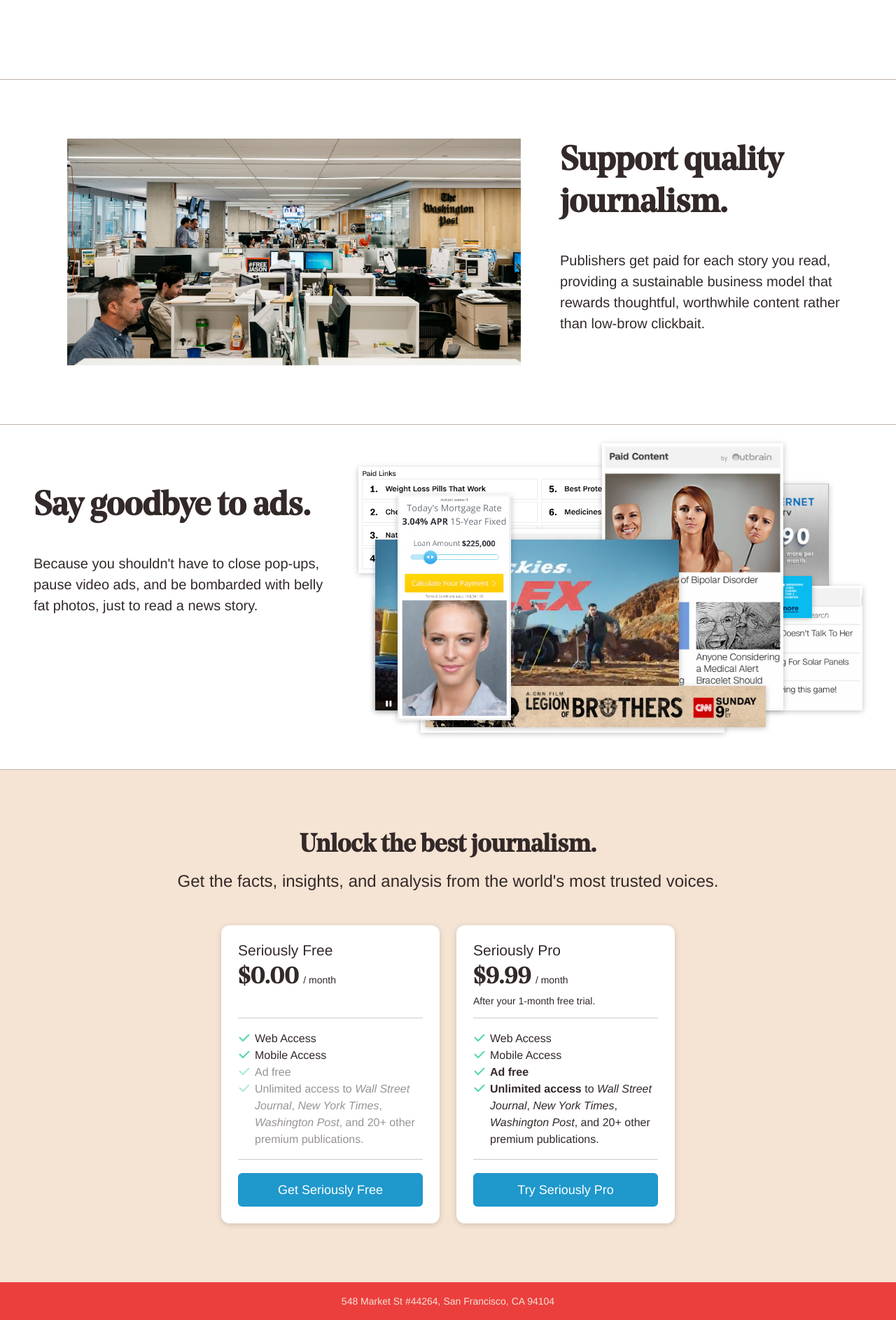
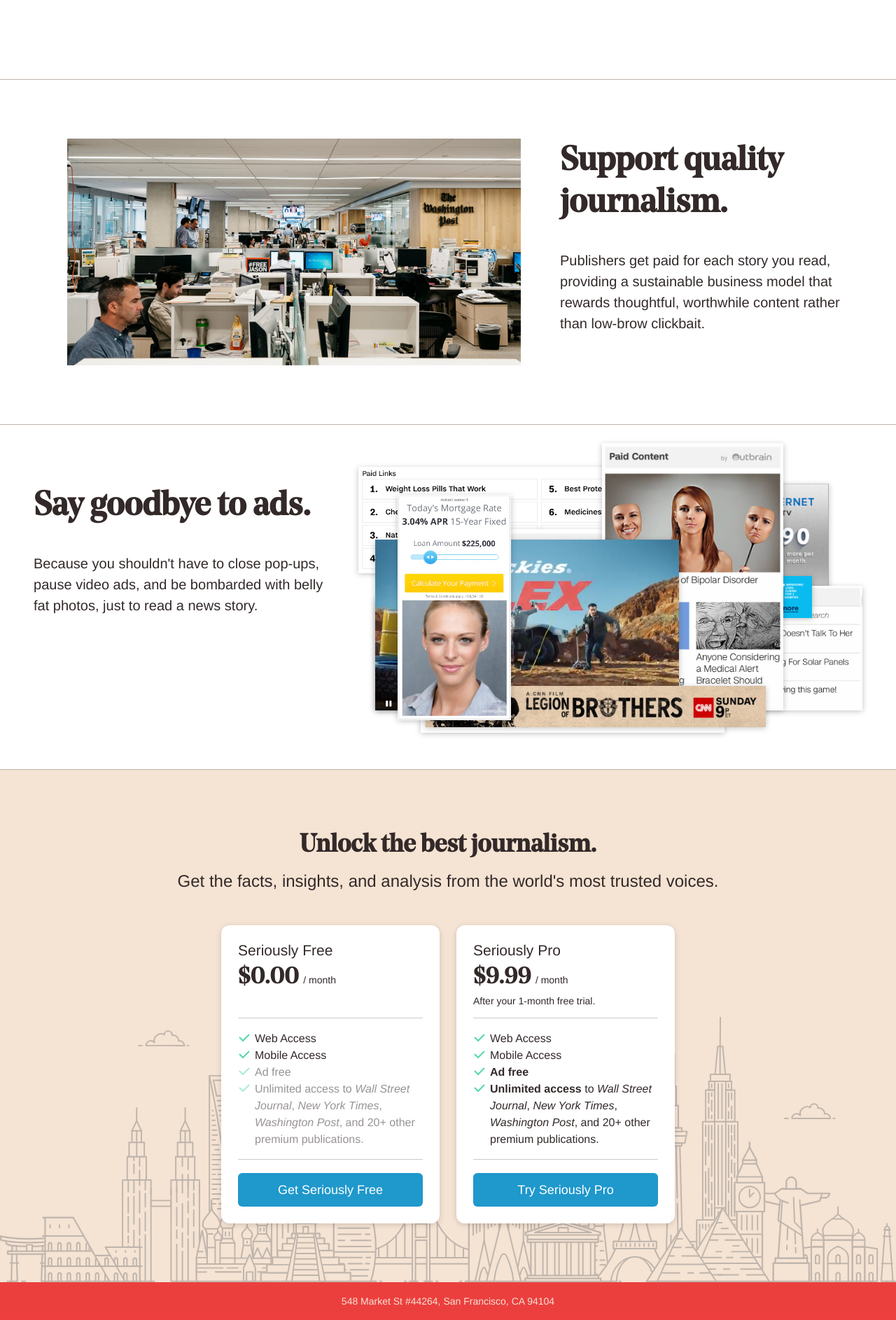
Before and after one commit to SeriouslyInc/seriously-website, a Jekyll site: the page built from 1.html, in a window 1280 px wide. Shown: the part 1171-3057 px from the top of the page at 70% size. Built offline with Jekyll 4.4.1, drawn with Linux system fonts in a browser that asks for light colours.

Commit message:
City background.

```diff
--- a/1.html
+++ b/1.html
@@ -70,6 +70,7 @@
 
 <a name="signup"></a>
 <section class="hero hero-pricing v-padded padded">
+  <img src="../img/city-bg.svg" class="hero-pricing-bg" />
   <div class="v-padded">
     <div class="hero-text padded color-black">
       <h2 class="hero-heading">Unlock the best journalism.</h2>
--- a/_sass/pricing.scss
+++ b/_sass/pricing.scss
@@ -1,4 +1,12 @@
+.hero-pricing-bg {
+  width: 100%;
+  z-index: 0;
+  position: absolute;
+  left: 0;
+  bottom: 0;
+}
 .package-list {
+  position: relative;
   overflow: hidden;
   margin-top: 3rem;
   margin-bottom: 0;
```
Also changed, not shown: img/city-bg.svg (added).
